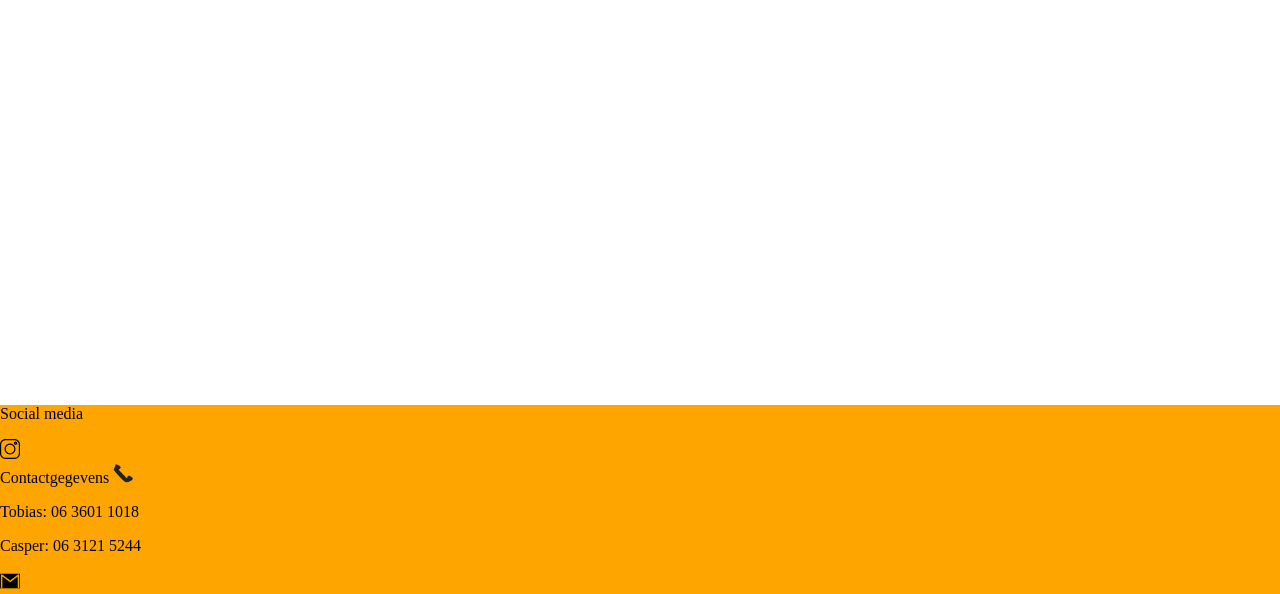
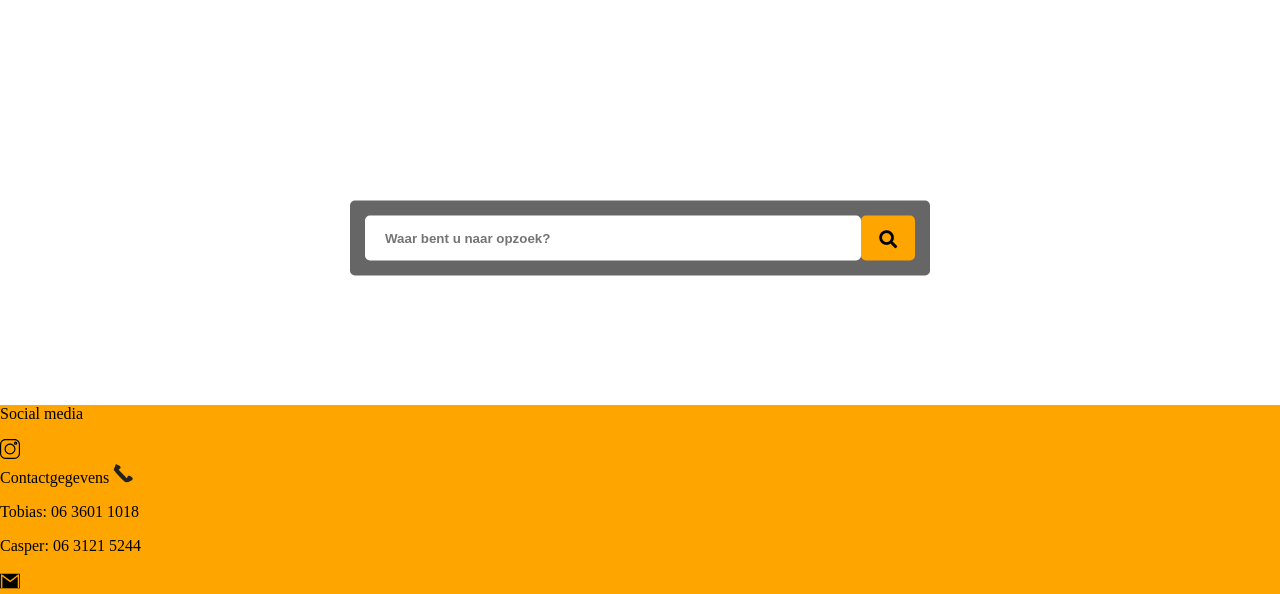
Before and after one commit to sammiee2003/project, a PHP site: page /project.html in a window 1280 px wide. Shown: the part 162-756 px from the top of the page. Run offline with PHP 8.4, Linux system fonts and the light colour scheme.

Commit message:
home pagina searchbar

```diff
--- a/project.html
+++ b/project.html
@@ -4,6 +4,7 @@
 <head>
     <meta name="viewport" content="width=device-width, initial-scale=1">
     <link rel="stylesheet" href="style/style.css">
+    <link rel="stylesheet" href="https://use.fontawesome.com/releases/v5.7.0/css/all.css">
     <script src="script.js"></script>
 
 </head>
@@ -29,10 +30,17 @@
 
             </div>
         </div>
+
         <div id="headerrechts">
             <input type="text">
         </div>
     </div>
+
+    <div class="wrapper">
+        <input type="text" class="input" placeholder="Waar bent u naar opzoek?">
+        <div class="searchbtn"><i class="fas fa-search"></i></div>
+    </div>
+
     <main>
 
 
--- a/style/style.css
+++ b/style/style.css
@@ -88,3 +88,46 @@ footer{
   padding: 0;
   margin: 0;
 }
+
+/* searchbar */
+
+@import url('https://fonts.googleapis.com/css?family=Comfortaa');
+
+
+.wrapper{
+	position: absolute;
+    top: 50%;
+    left: 50%;
+    transform: translate(-50%, -50%);
+    background: rgba(0, 0, 0,0.6);
+    max-width: 550px;
+    width: 100%;
+    padding: 15px;
+    display: flex;
+    justify-content: space-between;
+    border-radius: 5px;
+}
+
+.wrapper .input {
+    width: 85%;
+    padding: 15px 20px;
+    border: none;
+    border-radius: 5px;
+    font-weight: bold;
+}
+
+.searchbtn {
+    background: orange;
+    width: 10%;
+    border-radius: 5px;
+    position: relative;
+    cursor: pointer;
+}
+
+.searchbtn .fas{
+	position: absolute;
+    top: 50%;
+    left: 50%;
+    transform: translate(-50%, -50%);
+    font-size: 18px;
+}
```
Lines whose indentation alone changed are shown as unchanged.
